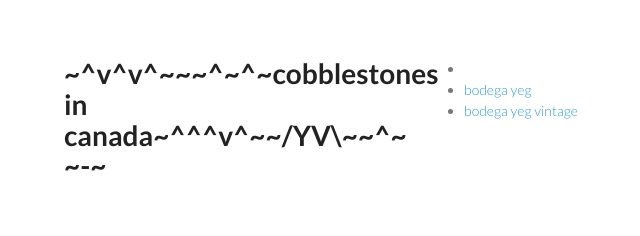
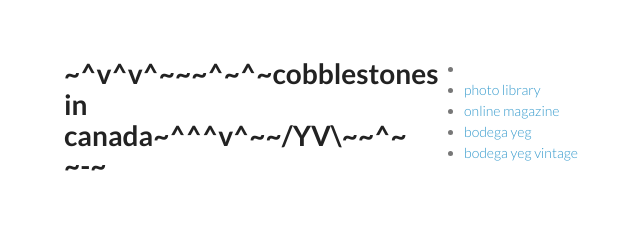
Before and after one commit to bodegayeg/bodegayeg.github.io, a plain HTML site: page index.html in a window 1280 px wide. Shown: the whole page, without its empty margins (146-786 px from the left). Drawn offline with Linux system fonts and the light colour scheme.

Commit message:
Update index.html

```diff
--- a/index.html
+++ b/index.html
@@ -25,6 +25,8 @@
       <section>
         <ul>
 <li></li>
+<li><a href="http://northernuniform.tumblr.com">photo library</a></li>
+<li><a href="http://cobblestonesincanada.tumblr.com">online magazine</a></li>
 <li><a href="http://bodegayeg.tumblr.com">bodega yeg</a></li>
 <li><a href="http://bodegawp-bodegayeg.rhcloud.com">bodega yeg vintage</a></li>
 </ul>
```
